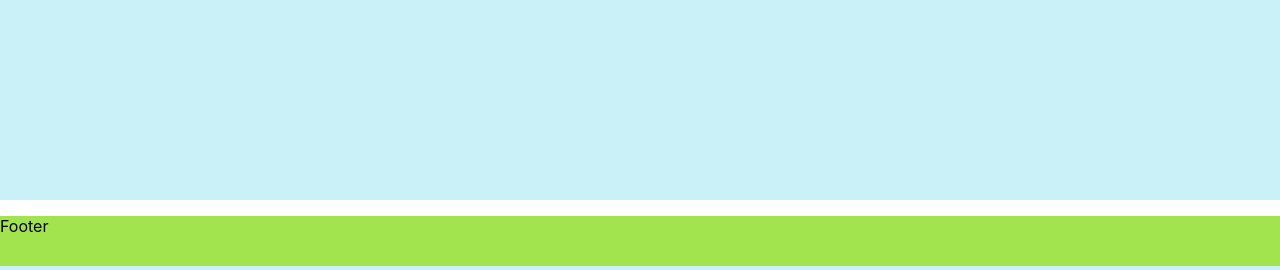
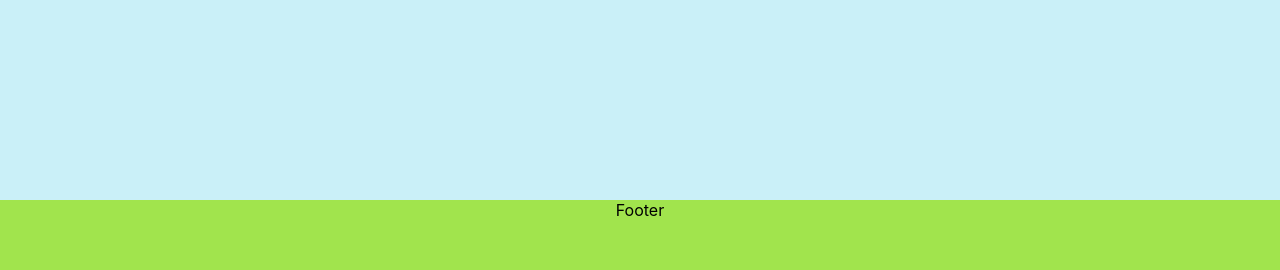
Before and after one commit to JenkenK/tasty_code, a Flask app: page / in a window 1280 px wide. Shown: the part 840-1110 px from the top of the page. Run offline with Flask 2, Linux system fonts and the light colour scheme.

Commit message:
added footer css

```diff
--- a/static/css/footer.css
+++ b/static/css/footer.css
@@ -1,4 +1,11 @@
 footer {
     background-color: #a1e44d;
-    height: 50px;
+    height: 70px;
+    align-items: center;
 }
+
+footer > p {
+    margin: 0;
+    text-align: center;
+    justify-content: center;
+}
```
